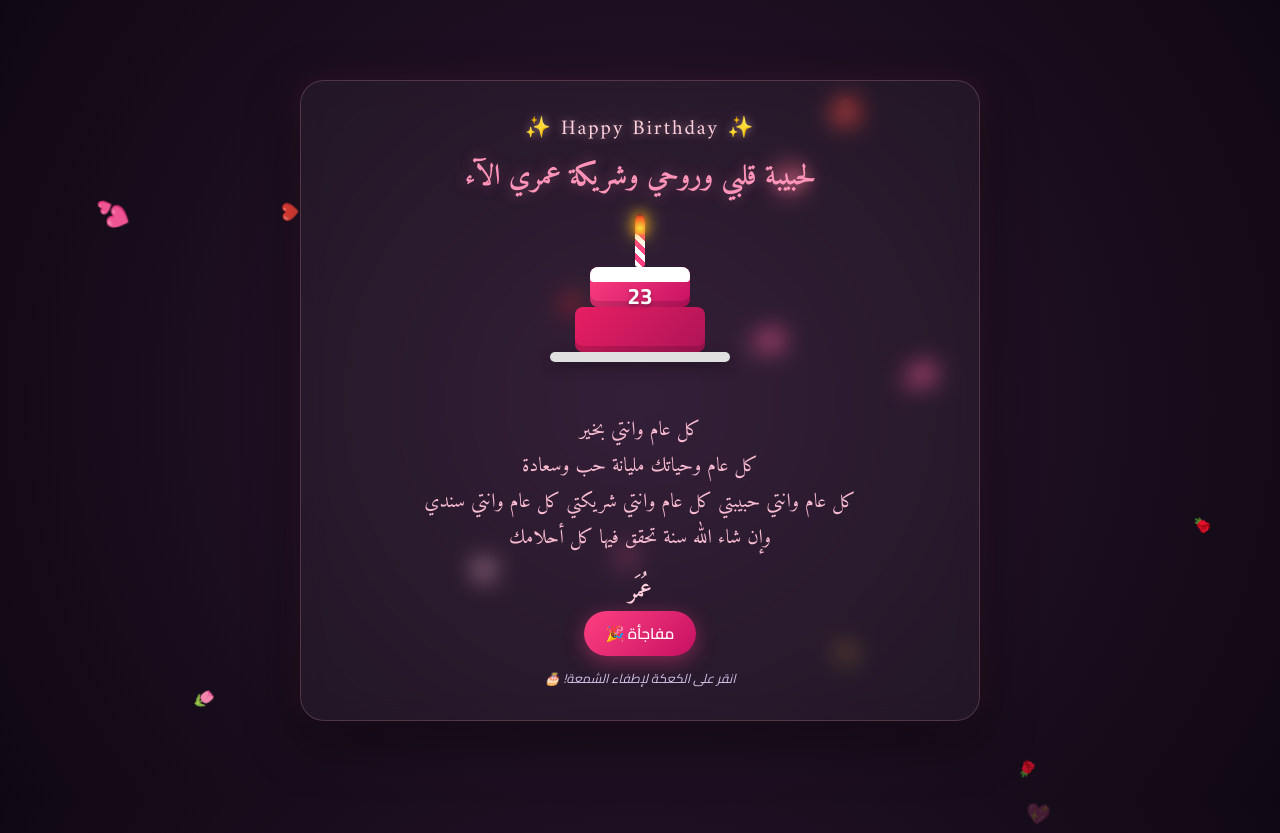
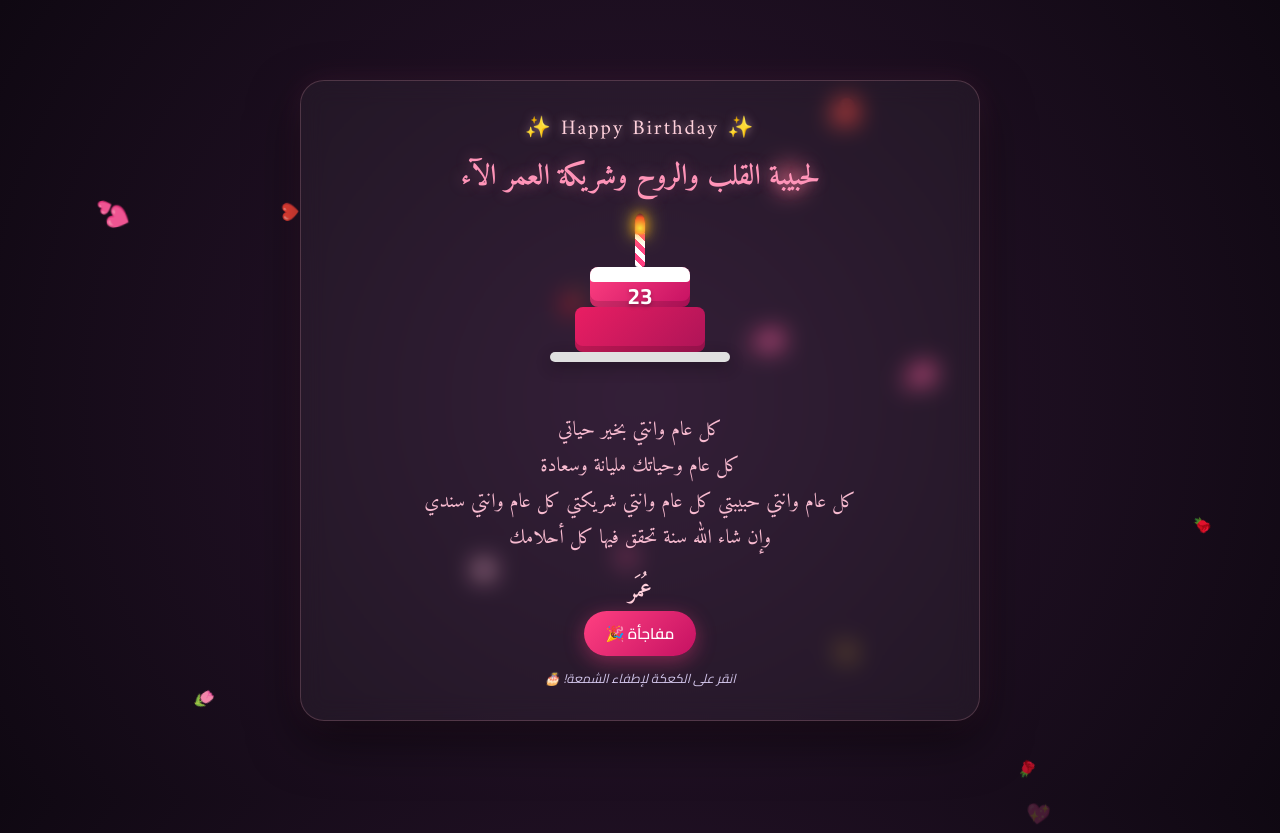
Before and after one commit to IT-lab3/Birthday-Surprise, a plain HTML site: page index.html in a window 1280 px wide. Drawn offline with nearby package versions, Linux system fonts and the light colour scheme.

Commit message:
Aktualisieren von index.html

```diff
--- a/index.html
+++ b/index.html
@@ -3,7 +3,7 @@
 <head>
     <meta charset="UTF-8">
     <meta name="viewport" content="width=device-width, initial-scale=1.0">
-    <title>عيد ميلاد سعيد يا ألاء 💖</title>
+    <title>عيد ميلاد سعيد لولو 💖</title>
     <link href="https://fonts.googleapis.com/css2?family=Amiri:ital,wght@0,400;0,700;1,400&family=Cairo:wght@300;400;600;700&display=swap" rel="stylesheet">
     <style>
         * {
@@ -286,7 +286,7 @@
 
     <div class="container">
         <div class="hb-banner">✨ Happy Birthday ✨</div>
-        <div class="title">لحبيبة قلبي وروحي وشريكة عمري الآء</div>
+        <div class="title">لحبيبة القلب والروح وشريكة العمر الآء</div>
 
         <div class="cake-container" id="cake" title="انقر لإطفاء الشمعة!">
             <div class="plate"></div>
@@ -301,8 +301,8 @@
         </div>
 
         <div class="message">
-كل عام وانتي بخير
-كل عام وحياتك مليانة حب وسعادة
+كل عام وانتي بخير حياتي
+كل عام وحياتك مليانة وسعادة
 كل عام وانتي حبيبتي كل عام وانتي شريكتي كل عام وانتي سندي
 وإن شاء الله سنة تحقق فيها كل أحلامك
         </div>
```
